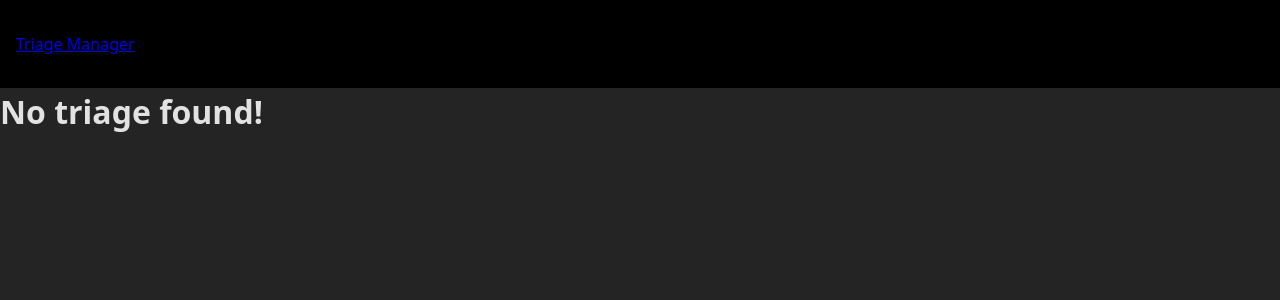
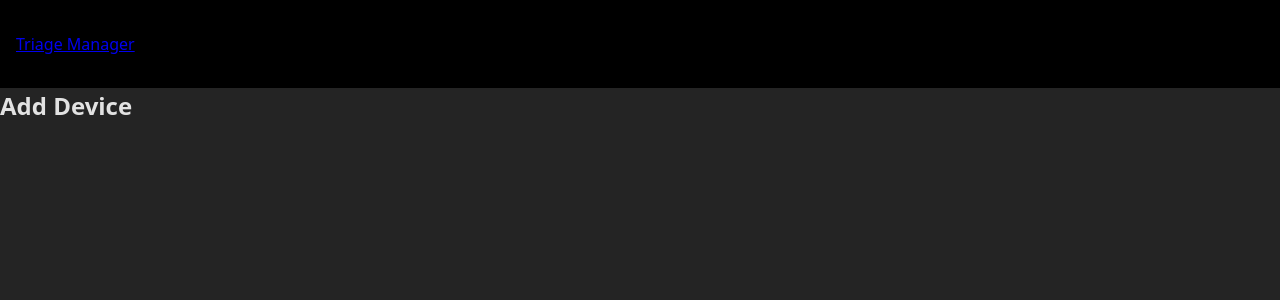
Before and after one commit to venoblin/triage-manager, a React (Vite) app: page /triage/new in a window 1280 px wide. Shown: the top 300 px of the page. Built offline with nearby package versions, Linux system fonts and the light colour scheme.

Commit message:
implemented form utils

```diff
--- a/src/App.jsx
+++ b/src/App.jsx
@@ -2,7 +2,7 @@ import { Route, Routes } from 'react-router-dom'
 import HomeRoute from './components/routes/HomeRoute/HomeRoute'
 import NewTriageRoute from './components/routes/NewTriageRoute/NewTriageRoute'
 import TriageRoute from './components/routes/TriageRoute/TriageRoute'
-import NewDeviceRoute from './components/routes/TriageRoute/TriageRoute'
+import NewDeviceRoute from './components/routes/NewDeviceRoute/NewDeviceRoute'
 import './styles/App.css'
 
 const App = () => {
@@ -13,8 +13,8 @@ const App = () => {
         <Routes>
           <Route path='/' element={<HomeRoute />} />
           <Route path='/new' element={<NewTriageRoute />} />
-          <Route path='/triage/:id' element={<TriageRoute />} />
-          <Route path='/triage/:id/new' element={<NewDeviceRoute />} />
+          <Route path='/:id' element={<TriageRoute />} />
+          <Route path='/:id/new' element={<NewDeviceRoute />} />
         </Routes>
       </main>
 
--- a/src/components/AllTriages/AllTriages.jsx
+++ b/src/components/AllTriages/AllTriages.jsx
@@ -11,7 +11,7 @@ const AllTriages = () => {
       {appContext.triages.length ? (
         appContext.triages.map((triage) => (
           <div className='triage-card' key={triage.id}>
-            <Link to={`/triage/${triage.id}`}>{triage.name}</Link>
+            <Link to={`/${triage.id}`}>{triage.name}</Link>
           </div>
         ))
       ) : (
--- a/src/components/DeviceEditor/DeviceEditor.jsx
+++ b/src/components/DeviceEditor/DeviceEditor.jsx
@@ -1,4 +1,5 @@
 import { useContext, useState } from 'react'
+import { useNavigate } from 'react-router-dom'
 import { AppContext } from '../../contexts/AppContext'
 import DeviceCard from '../DeviceCard/DeviceCard'
 import DevicePaths from '../DevicePaths/DevicePaths'
@@ -6,55 +7,28 @@ import './DeviceEditor.css'
 
 const DeviceEditor = (props) => {
   const appContext = useContext(AppContext)
+  const navigate = useNavigate()
 
-  const deviceFormInitial = {
-    hostName: ''
-  }
   const portFormInitial = {
     port: ''
   }
-  const [deviceFormState, setDeviceFormState] = useState(deviceFormInitial)
   const [portFormState, setPortFormState] = useState(portFormInitial)
   const [selectedDevice, setSelectedDevice] = useState(null)
   const [selectedPath, setSelectedPath] = useState(null)
 
-  const handleDeviceSubmit = (evt) => {
-    evt.preventDefault()
-
-    appContext.postDevice(props.triage, deviceFormState)
-
-    setDeviceFormState(deviceFormInitial)
-  }
-
-  const handlePortSubmit = (evt) => {
-    evt.preventDefault()
-
+  const handlePortSubmit = () => {
     appContext.postPath(props.triage, selectedDevice, portFormState)
-
     setPortFormState(portFormInitial)
   }
 
-  const handleChange = (evt, formState, setFormState) => {
-    const target = evt.target
-    const newFormState = {...formState, [target.name]: target.value}
-    setFormState(newFormState)
+  const addDeviceHandler = () => {
+    navigate(`new`)
   }
 
   return (
     <div className='DeviceEditor'>
       <div className='triage-head'>
-        <form onSubmit={handleDeviceSubmit}>
-          <label htmlFor='hostName'>Hostname</label>
-          <input
-            type='text'
-            name='hostName'
-            id='hostName'
-            value={deviceFormState.hostName}
-            onChange={(evt) => handleChange(evt, deviceFormState, setDeviceFormState)}
-            required
-          />
-          <button>Add Device</button>
-        </form>
+        <button onClick={addDeviceHandler}>Add Device</button>
       </div>
 
       <div className='device-editor-wrap'>
--- a/src/components/routes/NewDeviceRoute/NewDeviceRoute.jsx
+++ b/src/components/routes/NewDeviceRoute/NewDeviceRoute.jsx
@@ -1,9 +1,22 @@
+import { useState } from 'react'
+import { onSubmit, onChange } from '../../../utils/form'
 import './NewDeviceRoute.css'
 
 const NewDeviceRoute = () => {
+  const deviceFormInitial = {
+    hostName: ''
+  }
+  const [deviceFormState, setDeviceFormState] = useState(deviceFormInitial)
+
+  const handleDeviceSubmit = () => {
+    appContext.postDevice(props.triage, deviceFormState)
+    setDeviceFormState(deviceFormInitial)
+  }
+
   return (
     <div className='NewDeviceRoute'>
       <h2>Add Device</h2>
+
     </div>
   )
 }
--- a/src/components/routes/TriageRoute/TriageRoute.jsx
+++ b/src/components/routes/TriageRoute/TriageRoute.jsx
@@ -1,7 +1,6 @@
 import { useParams } from 'react-router-dom'
 import { useContext, useEffect, useState } from 'react'
 import { AppContext } from '../../../contexts/AppContext'
-import { LayoutContext } from '../../../contexts/LayoutContext'
 import DeviceEditor from '../../DeviceEditor/DeviceEditor'
 import './TriageRoute.css'
 
```
